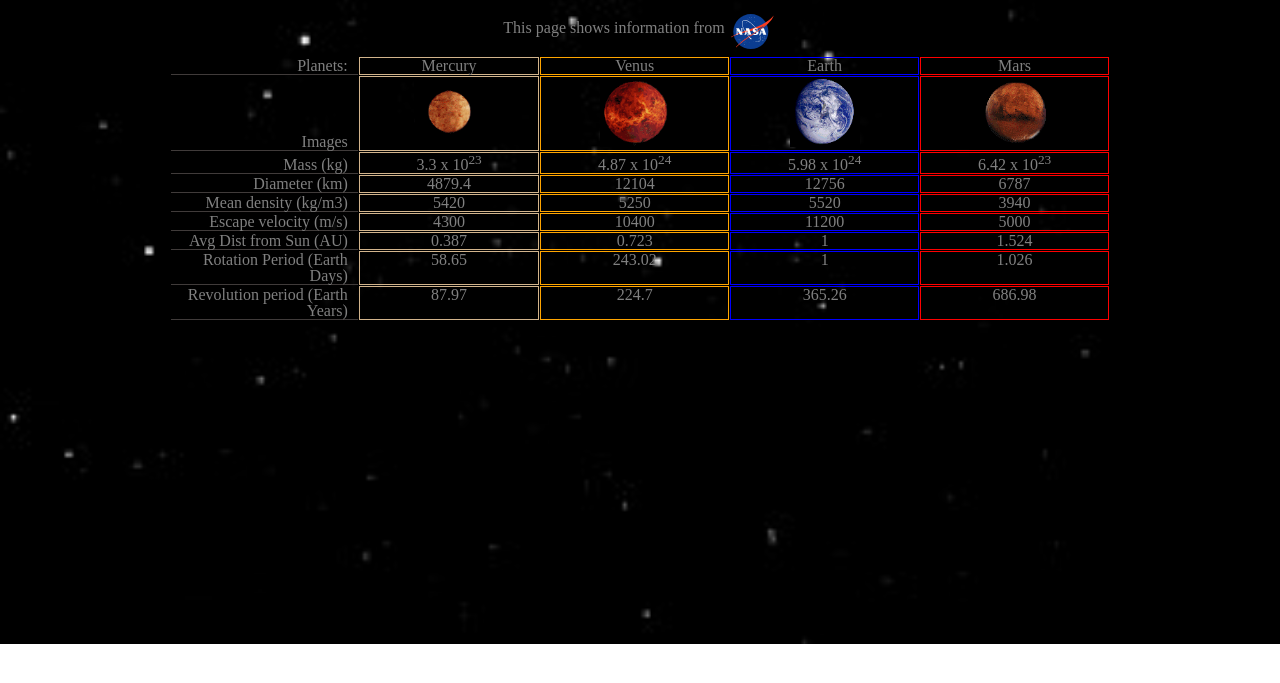
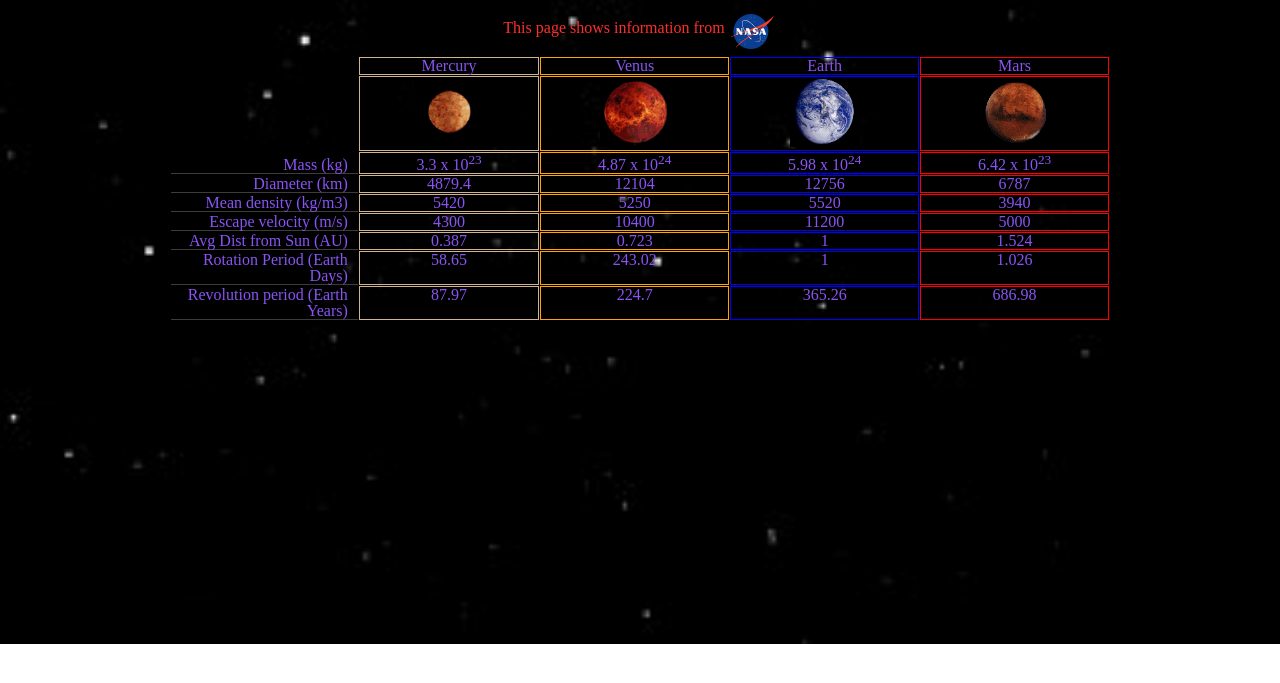
Before and after one commit to wgaylord/itmd-361-spring2020-Lab5, a plain HTML site: page index.html in a window 1280 px wide. Shown: the part 101-784 px from the top of the page. Drawn offline with Linux system fonts and the light colour scheme.

Commit message:
Organize html and css

```diff
--- a/css/style.css
+++ b/css/style.css
@@ -6,15 +6,30 @@ h1 {
 
 p{
   text-align:center;
-	color: gray;
+  color: #FF2E2E;
 }
 
 table {
   border-collapse: separate;
   border-spacing: 1px;
-  color: gray;
+  color: #8954F3;
 }
 
+body {
+  background-image: url("/img/starfield.jpg");
+  background-repeat: no-repeat;
+  background-size: cover;
+}
+
+img {
+  width: 70px;
+  height: 70px
+}
+
+sup {
+  vertical-align: super;
+  font-size: smaller;
+}
 
 #nasa {
   width:5%;
@@ -24,13 +39,25 @@ table {
   display: inline;
 }
 
+
+.center {
+  margin: auto;
+  width: 75%;
+  padding: 10px;
+}
+
+.itemcenter {
+  text-align: center;
+}
+
 .mercuryborders {
   border: 1px;
   border-color: tan;
   border-style:ridge;
 }
 
-tr:hover{
+
+.highlight:hover{
   color:gold;
 }
 
@@ -53,33 +80,3 @@ tr:hover{
   border: 1px #403B3A;
   border-bottom-style: solid;
 }
-
-
-body {
-	background-image: url("/img/starfield.jpg");
-	background-repeat: no-repeat;
-  background-size: cover;
-}
-
-.center {
-  margin: auto;
-  width: 75%;
-  padding: 10px;
-}
-
-.itemcenter {
-	text-align: center;
-}
-
-
-
-img {
-	width: 70px;
-	height: 70px
-
-}
-
-sup {
-  vertical-align: super;
-  font-size: smaller;
-}
--- a/index.html
+++ b/index.html
@@ -11,62 +11,62 @@
     <p class="center">This page shows information from <a href=" http://pds.jpl.nasa.gov/planets/special/planets.htm"><img id="nasa" src="img/nasa.svg" alt="NASA"></a></p>
     <table class="center">
       <tr>
-    <th class="labels">Planets:</th>
+        <th></th>
         <th class="itemcenter mercuryborders">Mercury</th>
         <th class="itemcenter venusborders">Venus</th>
         <th class="itemcenter earthborders">Earth</th>
 	    <th class="itemcenter marsborders">Mars</th>
       </tr>
       <tr>
-    <td class="labels">Images</td>
+        <td></td>
         <td class="itemcenter mercuryborders"><img src="img\mercury.gif" alt="Mercury"></td>
 	    <td class="itemcenter venusborders"><img src="img\venus.gif" alt="Venus"></td>
 	    <td class="itemcenter earthborders"><img src="img\earth.gif" alt="Earth"></td>
 	    <td class="itemcenter marsborders"><img src="img\mars.gif" alt="Mars"></td>
       </tr>
-   <tr>
+      <tr class="highlight">
         <td class="labels">Mass (kg)</td>
         <td class="itemcenter mercuryborders">3.3 x 10<sup>23</sup></td>
         <td class="itemcenter venusborders">4.87 x 10<sup>24</sup></td>
 	    <td class="itemcenter earthborders">5.98 x 10<sup>24</sup></td>
 	    <td class="itemcenter marsborders">6.42 x 10<sup>23</sup></td>
       </tr>
-  <tr>
+      <tr class="highlight">
         <td class="labels">Diameter (km)</td>
         <td class="itemcenter mercuryborders">4879.4</td>
         <td class="itemcenter venusborders">12104</td>
 	    <td class="itemcenter earthborders">12756</td>
 	    <td class="itemcenter marsborders">6787</td>
       </tr>
-  <tr>
+      <tr class="highlight">
         <td class="labels">Mean density (kg/m3)</td>
         <td class="itemcenter mercuryborders">5420</td>
         <td class="itemcenter venusborders">5250</td>
 	    <td class="itemcenter earthborders">5520</td>
 	    <td class="itemcenter marsborders">3940</td>
       </tr>
-  <tr>
+      <tr class="highlight">
         <td class="labels">Escape velocity (m/s)</td>
         <td class="itemcenter mercuryborders">4300</td>
         <td class="itemcenter venusborders">10400</td>
 	    <td class="itemcenter earthborders">11200</td>
 	    <td class="itemcenter marsborders">5000</td>
       </tr>
-  <tr>
+      <tr class="highlight">
         <td class="labels">Avg Dist from Sun (AU)</td>
         <td class="itemcenter mercuryborders">0.387</td>
         <td class="itemcenter venusborders">0.723</td>
 	    <td class="itemcenter earthborders">1</td>
 	    <td class="itemcenter marsborders">1.524</td>
       </tr>
-  <tr>
+      <tr class="highlight">
         <td class="labels">Rotation Period (Earth Days)</td>
 		<td class="itemcenter mercuryborders">58.65</td>
 		<td class="itemcenter venusborders">243.02</td>
 		<td class="itemcenter earthborders">1</td>
 		<td class="itemcenter marsborders">1.026</td>
 	</tr>
-  <tr>
+	<tr class="highlight">
 		<td class="labels">Revolution period (Earth Years)</td>
 		<td class="itemcenter mercuryborders">87.97</td>
 		<td class="itemcenter venusborders">224.7</td>
@@ -74,8 +74,5 @@
 		<td class="itemcenter marsborders">686.98</td>
 	  </tr>
 	</table>
-
-
-
   </body>
 </html>
```
Lines whose indentation alone changed are shown as unchanged.
